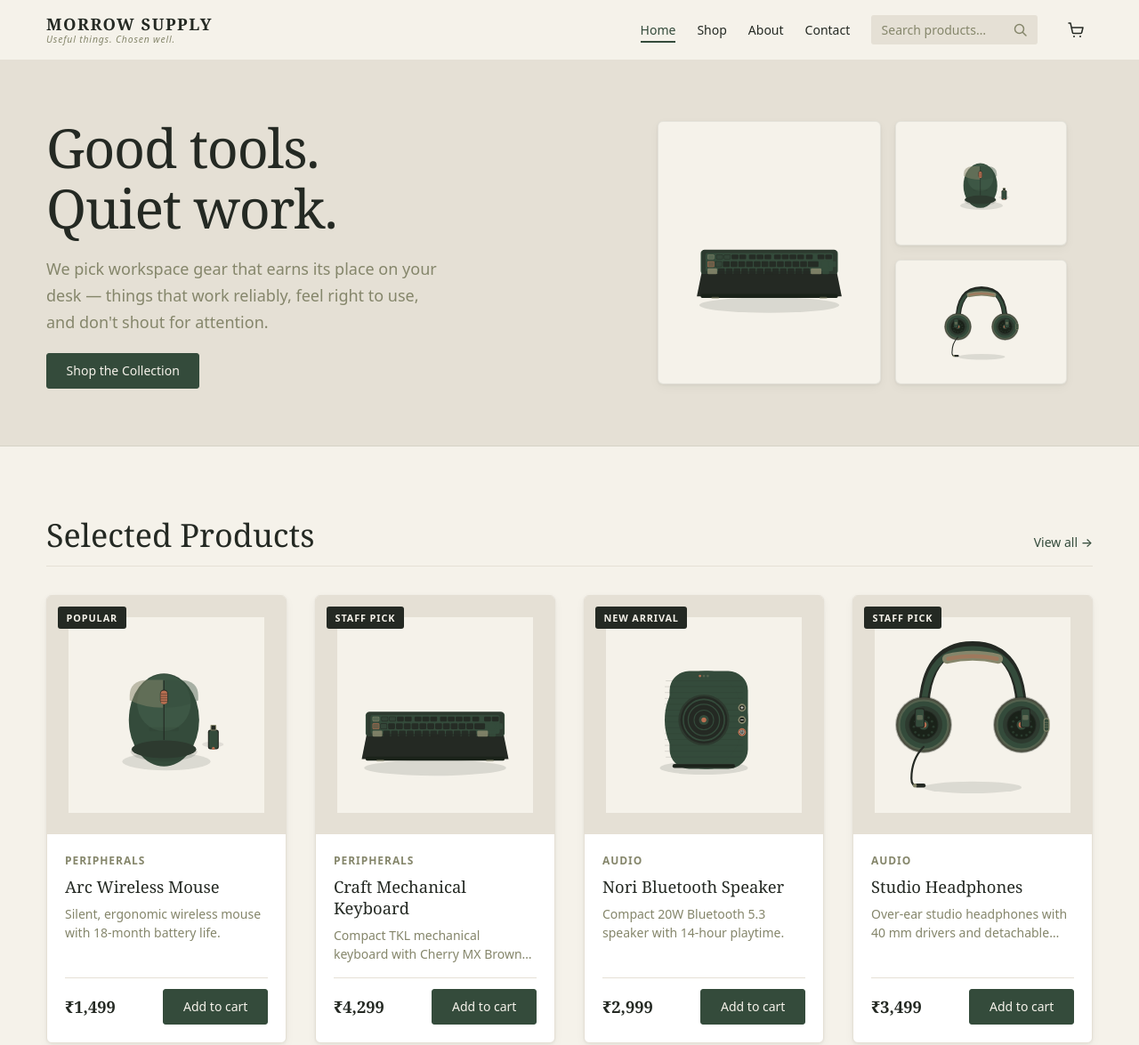
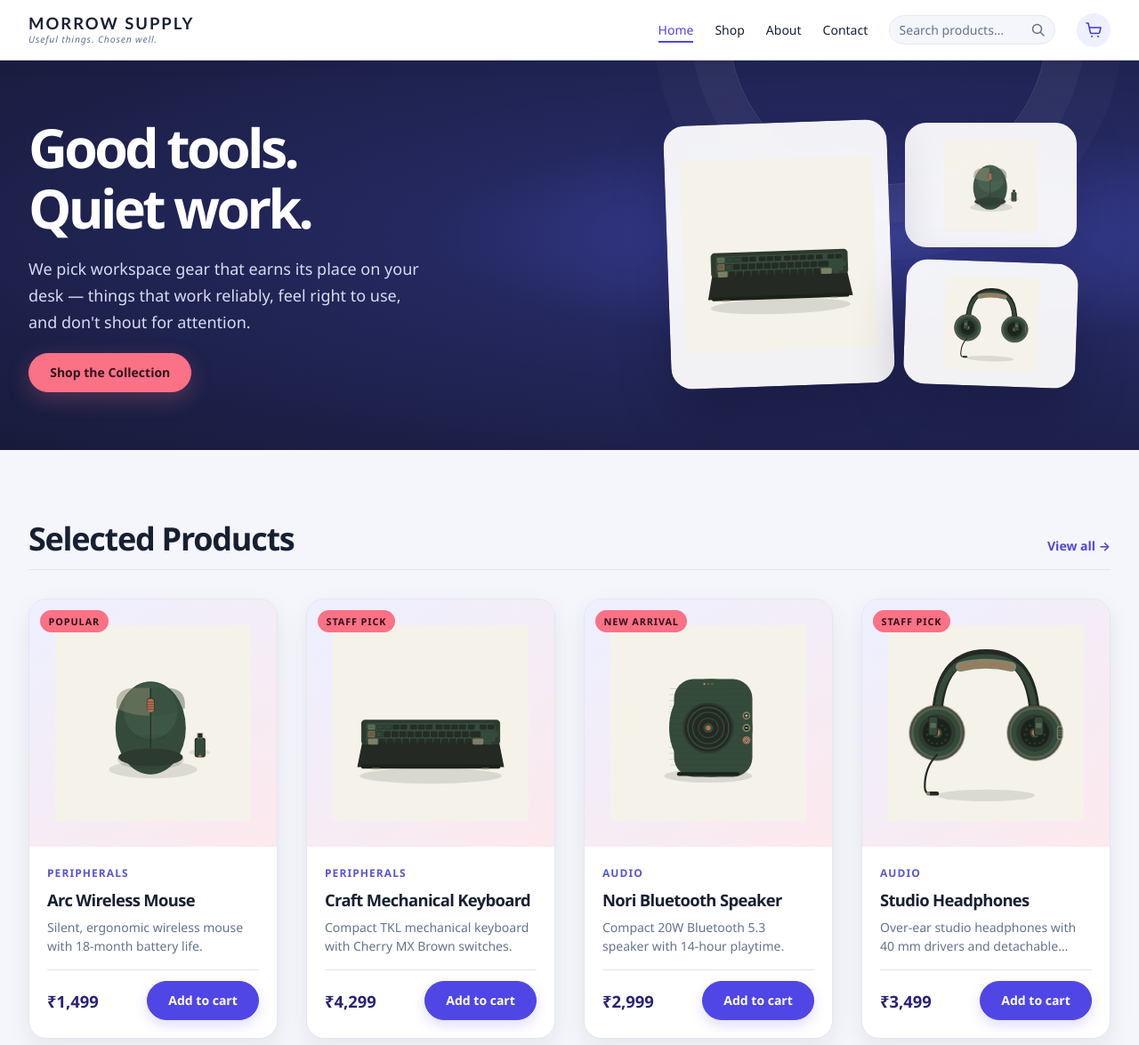
Before and after one commit to khushi-btw/Lab-12, a plain HTML site: page index.html in a window 1280 px wide. Shown: the top 1175 px of the page at 89% size. Drawn offline with Linux system fonts and the light colour scheme.

Commit message:
Redesign store with indigo and coral theme

```diff
--- a/css/style.css
+++ b/css/style.css
@@ -2091,3 +2091,91 @@ p {
     height: 56px;
   }
 }
+
+/* ============================================================
+   16. NIGHT MARKET REDESIGN
+   A high-contrast indigo, coral and sky palette for every page.
+   ============================================================ */
+:root {
+  --color-ivory: #f4f6fb;
+  --color-ink: #172033;
+  --color-green: #4f46e5;
+  --color-olive: #64748b;
+  --color-terra: #fb7185;
+  --color-stone: #e1e7f1;
+  --color-white: #ffffff;
+  --color-error: #c2415d;
+  --color-success: #14805e;
+  --font-serif: "Trebuchet MS", "Segoe UI", sans-serif;
+  --font-sans: "Segoe UI", system-ui, -apple-system, BlinkMacSystemFont, sans-serif;
+  --radius-sm: 9px;
+  --radius-md: 14px;
+  --radius-card: 20px;
+  --shadow-card: 0 10px 28px rgba(23, 32, 51, .07);
+  --shadow-hover: 0 18px 42px rgba(55, 48, 163, .16);
+  --max-width: 1320px;
+}
+
+body { background: var(--color-ivory); }
+h1, h2, h3, h4, h5, h6 { letter-spacing: -.035em; font-weight: 700; }
+.site-header { background: rgba(255,255,255,.94); border-bottom: 1px solid #e4e8f0; box-shadow: 0 5px 22px rgba(23,32,51,.045); backdrop-filter: blur(16px); }
+.logo-name, .footer-logo { letter-spacing: .11em; }
+.nav-link { font-weight: 600; }
+.nav-links a.active, .nav-link.active, .nav-active { color: var(--color-green); }
+.nav-search { border-radius: 999px; background: #f4f6fb; border-color: #e5e9f2; }
+.nav-search-input { background: transparent; }
+.nav-cart { border-radius: 50%; background: #eef0ff; color: #4338ca; }
+.cart-count { background: var(--color-terra); color: #fff; }
+
+.btn { border-radius: 999px; font-weight: 700; padding: .78rem 1.45rem; }
+.btn-primary, .btn--primary { background: #4f46e5; border-color: #4f46e5; color: #fff; box-shadow: 0 6px 14px rgba(79,70,229,.18); }
+.btn-primary:hover, .btn--primary:hover { background: #3730a3; border-color: #3730a3; color: #fff; transform: translateY(-2px); }
+.btn-secondary, .btn--secondary { background: #ffe4e9; border-color: #ffe4e9; color: #9f2645; }
+.btn-outline, .btn--outline { border-color: #c7cde0; color: #3730a3; }
+.btn-outline:hover, .btn--outline:hover { background: #3730a3; border-color: #3730a3; color: #fff; }
+
+.hero { position: relative; overflow: hidden; background: radial-gradient(ellipse at 78% 45%, #3d43a6 0%, #24285f 37%, #171b3a 100%); color: #fff; }
+.hero::before { content: ""; position: absolute; width: 360px; height: 360px; border: 1px solid rgba(255,255,255,.14); border-radius: 50%; right: 8%; top: -220px; box-shadow: 0 0 0 42px rgba(255,255,255,.035), 0 0 0 84px rgba(255,255,255,.025); pointer-events: none; }
+.hero-headline { color: #fff; font-family: var(--font-sans); font-weight: 800; letter-spacing: -.06em; }
+.hero-subtext { color: #d8dcf2; }
+.hero .btn-primary { background: #fb7185; border-color: #fb7185; color: #31131d; box-shadow: 0 8px 24px rgba(251,113,133,.25); }
+.hero .btn-primary:hover { background: #fda4af; border-color: #fda4af; }
+.hero-img-block { border: 1px solid rgba(255,255,255,.16); border-radius: 24px; background: rgba(255,255,255,.94); box-shadow: 0 24px 60px rgba(0,0,0,.22); }
+.hero-img-block--tall { transform: rotate(-2deg); }
+.hero-img-block--short:last-child { transform: rotate(2deg); }
+
+.section-title, .page-title, .about-hero-heading, .page-hero-title { font-family: var(--font-sans); font-weight: 800; }
+.section-link { color: #4f46e5; font-weight: 700; }
+.categories { background: #e9edfb; }
+.category-card { border: 1px solid #dce2f1; border-radius: 18px; background: #fff; box-shadow: 0 5px 18px rgba(23,32,51,.04); }
+.category-card:hover { border-color: #aaa8fb; box-shadow: var(--shadow-hover); transform: translateY(-4px); }
+.category-icon { color: #4f46e5; }
+.brand-story, .page-title-bar, .about-hero, .page-hero { background: #e9edfb; }
+.shipping-bar { background: #24285f; color: #fff; }
+.shipping-bar .shipping-item { color: #e1e5ff; }
+
+.product-card { overflow: hidden; border: 1px solid #e3e7f0; border-radius: 20px; background: #fff; box-shadow: var(--shadow-card); }
+.product-card:hover { border-color: #b8b6ff; box-shadow: var(--shadow-hover); transform: translateY(-5px); }
+.product-card__image-wrap, .product-card-image-wrap { background: linear-gradient(145deg, #edf0ff, #fce9ed); }
+.product-card__image, .product-card-img { transition: transform 300ms ease; }
+.product-badge { background: #fb7185; color: #30131a; border-radius: 999px; font-weight: 800; }
+.product-card__category, .product-card-category { color: #5b55cf; font-weight: 800; letter-spacing: .09em; }
+.product-card__name a, .product-card-name-link { font-family: var(--font-sans); font-weight: 700; }
+.product-card__price, .product-card-price, .product-price-large { color: #292276; font-family: var(--font-sans); font-weight: 800; }
+
+.order-summary-card, .contact-info-card, .success-card, .product-detail, .about-category-block { border: 1px solid #e1e6f0; border-radius: 22px; box-shadow: var(--shadow-card); }
+.form-input, .search-input, .filter-select { border-radius: 12px; border-color: #d6dcea; background-color: #fff; }
+.form-input:focus, .search-input:focus, .filter-select:focus { border-color: #7770ed; box-shadow: 0 0 0 4px rgba(79,70,229,.12); }
+.qty-btn, .qty-decrease-btn, .qty-increase-btn { border-radius: 10px; }
+.site-footer { background: #171b3a; color: #e5e7f3; }
+.site-footer h2, .site-footer h3, .site-footer h4, .site-footer .footer-heading { color: #fff; }
+.site-footer a { color: #c3c8e6; }
+.site-footer a:hover { color: #fb9bab; }
+.footer-bottom { border-color: rgba(255,255,255,.15); color: #a7acc9; }
+.toast { border-radius: 14px; box-shadow: 0 12px 36px rgba(16,24,40,.2); }
+
+@media (max-width: 768px) {
+  .hero { background: radial-gradient(ellipse at 78% 75%, #3d43a6 0%, #24285f 42%, #171b3a 100%); }
+  .hero-images { margin-top: 1.5rem; }
+  .hero-img-block { border-radius: 16px; }
+}
```
